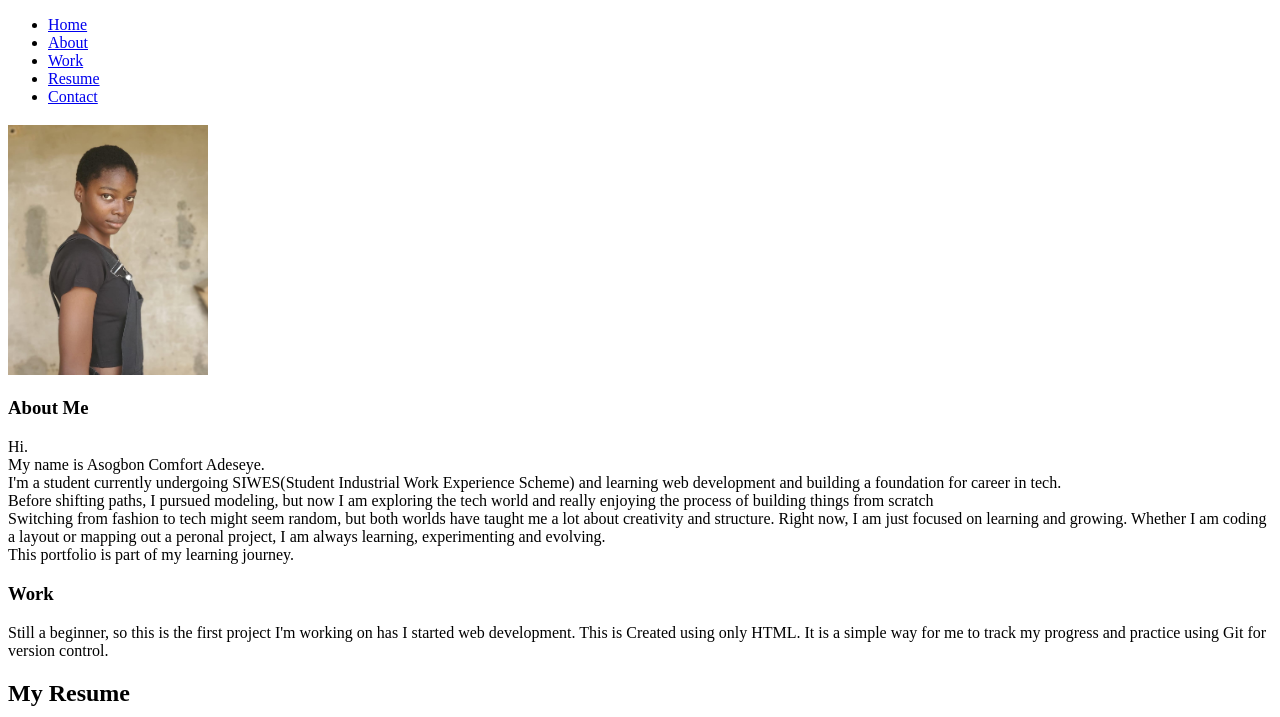
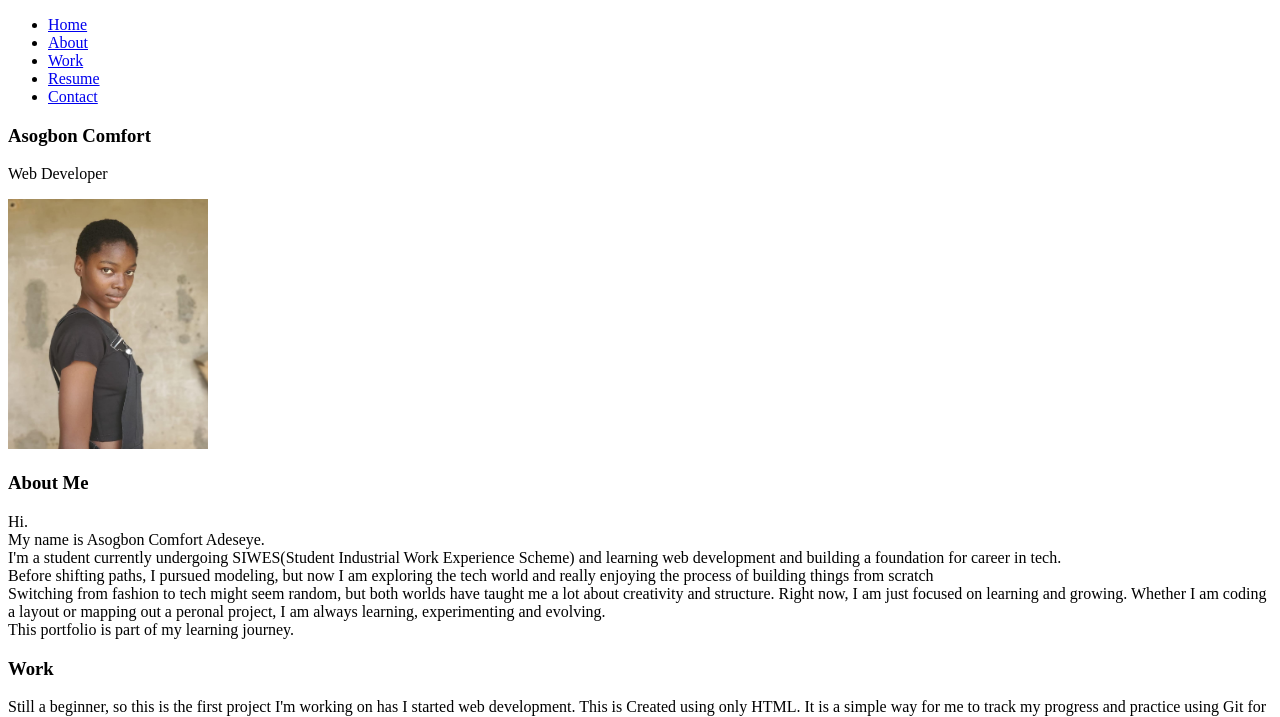
Before and after one commit to itsadeseye/CSS_project, a plain HTML site: page navbar.html in a window 1280 px wide. Shown: the top 717 px of the page. Drawn offline with Linux system fonts and the light colour scheme.

Commit message:
Added some more text to the home

```diff
--- a/navbar.html
+++ b/navbar.html
@@ -20,7 +20,8 @@
 
     <!-- the home section -->
      <section>
-        <h3></h3>
+        <h3>Asogbon Comfort</h3>
+        <p>Web Developer</p>
         <img src="profile_picture.jpg" width="200px" height="250px">
      </section>
 
```
